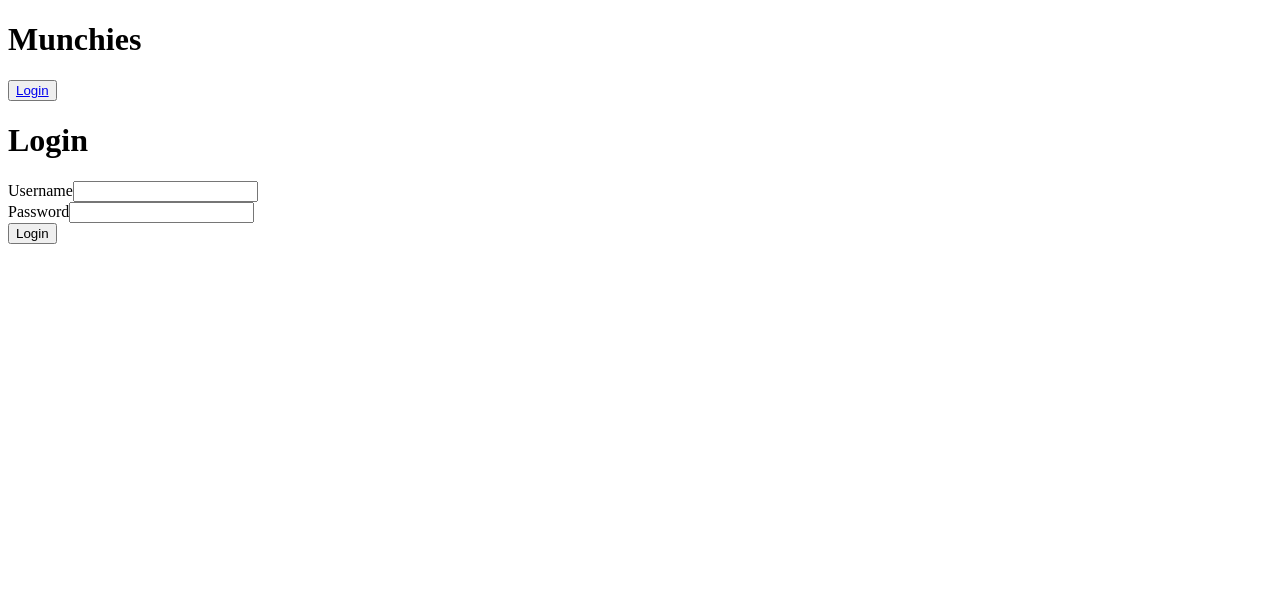
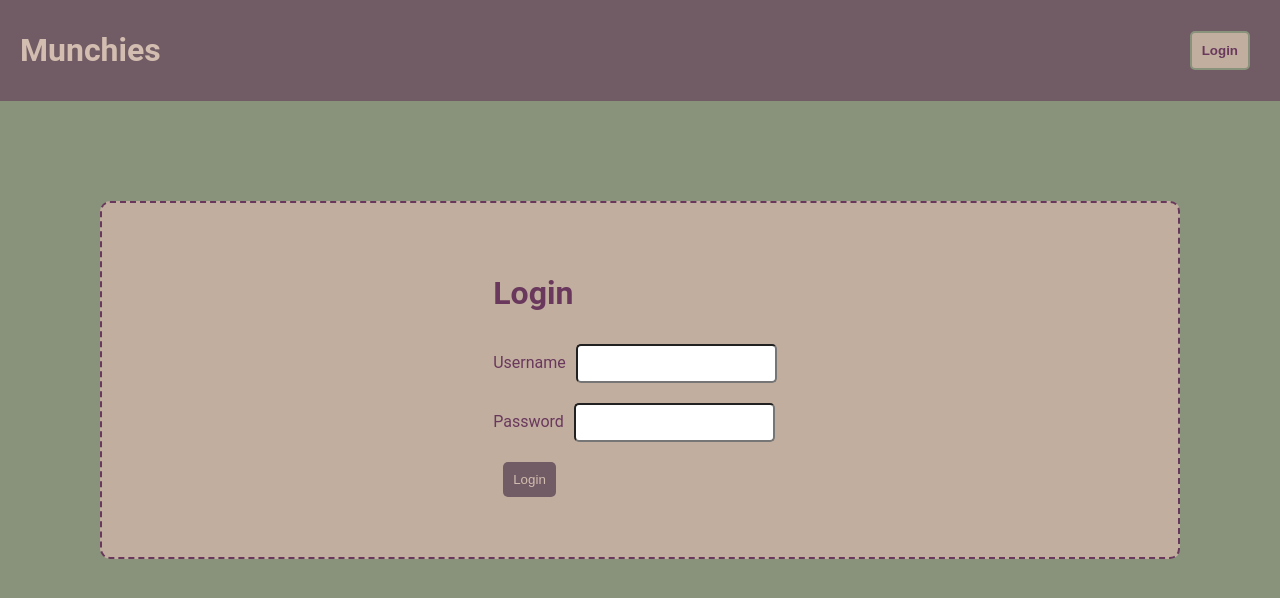
Before and after one commit to AshB88/Munchies, a React (Vite) app in the folder client/: page /login in a window 1280 px wide. Shown: the top 598 px of the page. Built offline with nearby package versions, Linux system fonts and the light colour scheme.

Commit message:
updated styles

```diff
--- a/client/src/components/Navbar.tsx
+++ b/client/src/components/Navbar.tsx
@@ -20,7 +20,7 @@ const Navbar = () => {
   }, [loginCheck]);  // Dependency array ensures useEffect runs when loginCheck changes
 
   return (
-    <div className="display-flex justify-space-between align-center py-2 px-5 mint-green">
+    <div className="navbar">
       <h1>
         Munchies
       </h1>
@@ -29,13 +29,13 @@ const Navbar = () => {
           // Conditional rendering based on loginCheck state
           !loginCheck ? (
             // Render login button if user is not logged in
-            <button className="btn" type='button'>
+            <button className="btn" id="login" type='button'>
               <Link to='/login'>Login</Link>
             </button>
           ) : (
             // Render logout button if user is logged in
             <>
-              <button className="btn" type='button' onClick={() => {
+              <button className="btn" id="logout" type='button' onClick={() => {
                 auth.logout();  // Call logout() method from auth utility on button click
               }}>Logout</button>
               <div>
--- a/client/src/index.css
+++ /dev/null
@@ -1,27 +0,0 @@
-/* Style for the section headers */
-.section-header {
-    font-size: 1.5em;
-    font-weight: bold;
-    margin-top: 20px;
-    margin-bottom: 10px;
-}
-
-/* Style for the table */
-table {
-    width: 100%;
-    border-collapse: collapse;
-    margin-bottom: 20px;
-}
-
-table, th, td {
-    border: 1px solid black;
-}
-
-th, td {
-    padding: 10px;
-    text-align: left;
-}
-
-th {
-    background-color: #f2f2f2;
-}
--- a/client/src/main.tsx
+++ b/client/src/main.tsx
@@ -1,6 +1,6 @@
 import ReactDOM from 'react-dom/client';
 import { createBrowserRouter, RouterProvider } from 'react-router-dom';
-import './index.css';
+import '../styles/index.css';
 
 import App from './App.tsx';
 
--- a/client/src/pages/Login.tsx
+++ b/client/src/pages/Login.tsx
@@ -2,7 +2,7 @@ import { useState, FormEvent, ChangeEvent } from "react";
 import Auth from '../utils/auth';  // Import the Auth utility for managing authentication state
 import { login } from "../api/authAPI";  // Import the login function from the API
 import { UserLogin } from "../interfaces/UserLogin";  // Import the interface for UserLogin
-
+import '../../styles/login.css'; // Import the login form styles
 
 const Login = () => {
   // State to manage the login form data
--- /dev/null
+++ b/client/styles/index.css
@@ -0,0 +1,44 @@
+:root {
+    --primary: #89937C;
+    --secondary: #715B64;
+    --tertiary: #C1AE9F;
+    --dark: #69385C;
+    --light: #D3BDB0;
+}
+
+body {
+    font-family: 'Roboto', sans-serif;
+    background-color: var(--primary);
+    color: var(--dark);
+    margin: 0;
+    padding: 0;
+}
+
+.navbar {
+    display: flex;
+    justify-content: space-between;
+    align-items: center;
+    background-color: var(--secondary);
+    color: var(--light);
+    padding: 10px 20px;
+}
+
+button {
+    background-color: var(--tertiary);
+    border: var(--primary) 2px solid;
+    padding: 10px;
+    margin: 10px;
+    border-radius: 5px;
+}
+
+button a {
+    color: var(--dark);
+    text-decoration: none;
+    font-weight: bold;
+}
+
+button:hover {
+    background-color: var(--primary);
+    color: var(--dark);
+    border: var(--dark) 2px dashed;
+}
--- /dev/null
+++ b/client/styles/login.css
@@ -0,0 +1,30 @@
+.form-container {
+    display: flex;
+    flex-direction: column;
+    align-items: center;
+    background-color: var(--tertiary);
+    margin: 100px;
+    padding: 50px;
+    border-radius: 10px;
+    border: var(--dark) 2px dashed;
+  }
+
+  .form-input {
+    margin: 10px;
+    padding: 10px;
+    border-radius: 5px;
+  }
+
+  .btn.btn-primary {
+      background-color: var(--secondary);
+      color: var(--light);
+      border: none;
+      padding: 10px;
+      margin: 10px;
+      border-radius: 5px;
+  }
+
+  .btn.btn-primary:hover {
+      background-color: var(--primary);
+      color: var(--dark);
+  }
```
Also changed, not shown: client/styles/purchased.css (added).
